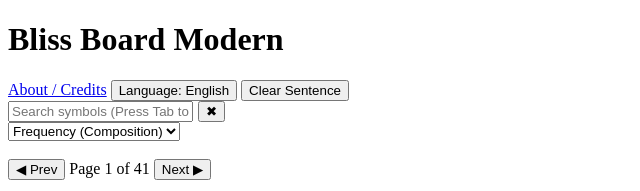
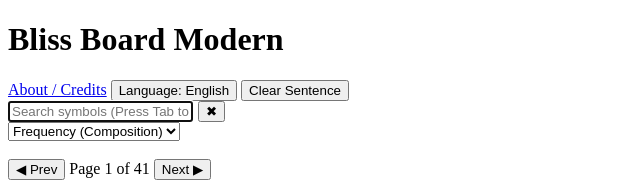
Before and after one commit to yaeln/BlissBoardModern, a website built with Vite: page index.html in a window 1280 px wide. Shown: the top 191 px of the page, without its empty margins (0-640 px from the left). Built offline with nearby package versions, Linux system fonts and the light colour scheme.

Commit message:
Auto-focus search box and update its background to white

```diff
--- a/index.html
+++ b/index.html
@@ -22,7 +22,7 @@
 
       <div class="search-sort-bar glass">
           <div class="search-container" style="display: flex; gap: 5px; flex: 1;">
-              <input type="text" id="search-box" placeholder="Search symbols (Press Tab to autocomplete)..." class="search-input">
+              <input type="text" id="search-box" placeholder="Search symbols (Press Tab to autocomplete)..." class="search-input" autofocus>
               <button id="clear-search" title="Clear Search">✖</button>
           </div>
           <select id="sort-select" class="sort-select">
@@ -46,6 +46,6 @@
          <!-- 40 symbols go here -->
       </div>
     </div>
-    <script type="module" src="./src/main.js?v=17"></script>
+    <script type="module" src="./src/main.js?v=18"></script>
   </body>
 </html>
--- a/style.css
+++ b/style.css
@@ -55,10 +55,10 @@ body {
 }
 
 .search-input, .sort-select {
-  background: rgba(255, 255, 255, 0.08);
-  border: 1px solid rgba(255, 255, 255, 0.2);
-  box-shadow: 0 4px 12px rgba(0, 0, 0, 0.2);
-  color: #ffffff;
+  background: #ffffff;
+  border: 1px solid var(--glass-border);
+  box-shadow: 0 4px 12px rgba(0, 0, 0, 0.1);
+  color: #1e1e2e;
   padding: 10px 14px;
   border-radius: 8px;
   font-family: 'Inter', sans-serif;
```
